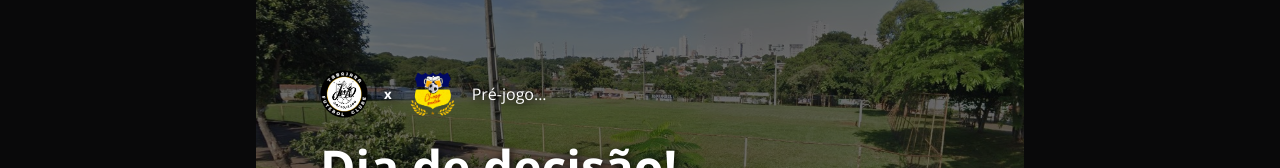
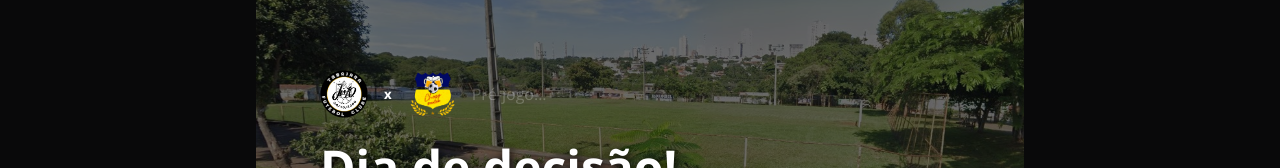
Before and after one commit to edgaregidio/varzeabrasil-app, a React (Vite) app in the folder web/: page / in a window 1280 px wide. Shown: the part 262-430 px from the top of the page. Built offline with nearby package versions, Linux system fonts and the light colour scheme.

Commit message:
flashes animation

```diff
--- a/web/src/pages/Main/index.jsx
+++ b/web/src/pages/Main/index.jsx
@@ -21,7 +21,7 @@ export default function Main() {
               <img src={Tabajara} alt="Tabajara" />
               <h5>x</h5>
               <img src={Chopp} alt="Chopp" />
-              <h4>Pré-jogo...</h4>
+              <h4 className="textFlashes">Pré-jogo...</h4>
             </div>
             <h1>Dia de decisão!</h1>
             <p>
--- a/web/src/pages/Main/styles.css
+++ b/web/src/pages/Main/styles.css
@@ -49,7 +49,7 @@ footer,
   width: auto;
   left: 4rem;
   top: 12rem;
-  text-shadow: 2px 2px 10px #000;
+  /* text-shadow: 2px 2px 10px #000; */
   z-index: 3;
 }
 
@@ -64,8 +64,72 @@ footer,
   margin-left: 1rem;
 }
 
-.news .card-news .row--pre-game h4 {
+@keyframes flashesFlashes {
+  0% {
+    color: white;
+  }
+  10% {
+    color: transparent;
+  }
+  15% {
+    color: white;
+  }
+  20% {
+    color: transparent;
+  }
+  25% {
+    color: white;
+  }
+  30% {
+    color: transparent;
+  }
+  35% {
+    color: white;
+  }
+  40% {
+    color: transparent;
+  }
+  45% {
+    color: white;
+  }
+  50% {
+    color: transparent;
+  }
+  55% {
+    color: white;
+  }
+  60% {
+    color: transparent;
+  }
+  65% {
+    color: white;
+  }
+  70% {
+    color: transparent;
+  }
+  75% {
+    color: white;
+  }
+  80% {
+    color: transparent;
+  }
+  85% {
+    color: white;
+  }
+  90% {
+    color: transparent;
+  }
+  95% {
+    color: white;
+  }
+  100% {
+    color: transparent;
+  }
+}
+
+.news .card-news .row--pre-game .textFlashes {
   font-weight: 300;
+  animation: flashesFlashes 14s infinite;
 }
 
 .news .card-news p,
```
